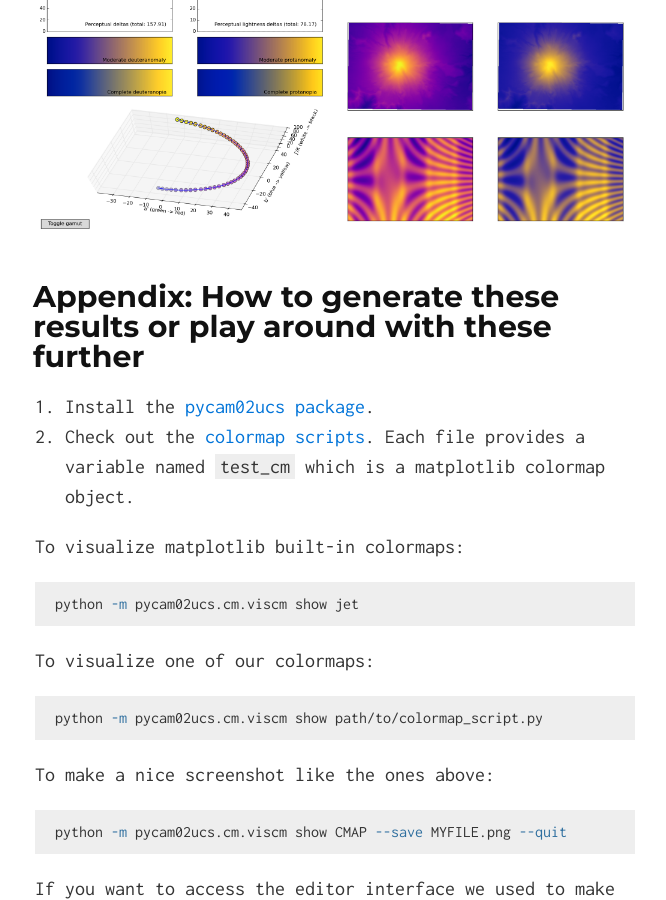
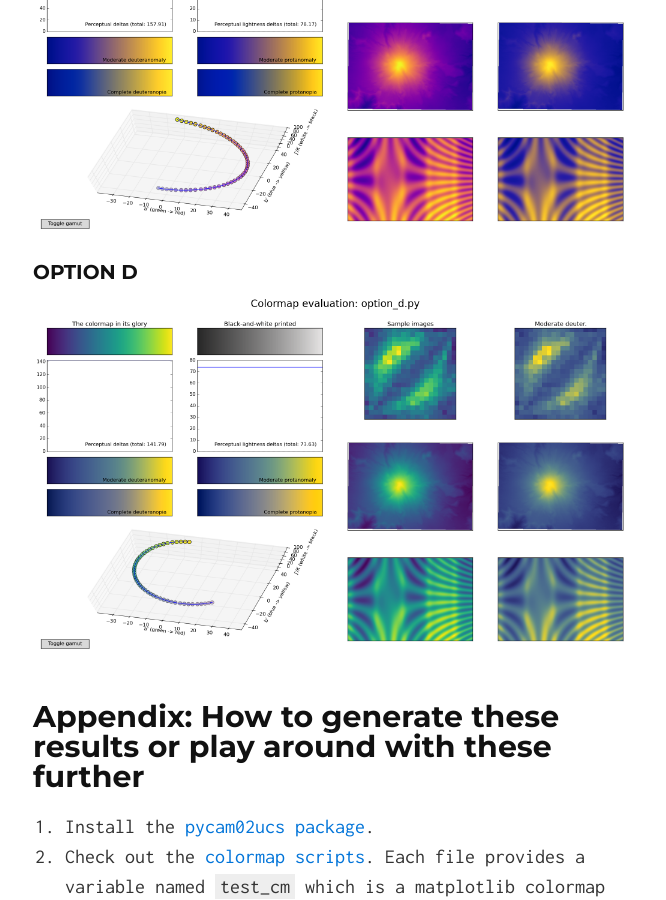
Before and after one commit to BIDS/colormap, a Jekyll site: the page built from index.md, in a window 1280 px wide and 900 px high, scrolled down 4731 px. Shown: the whole window, without its empty margins (305-971 px from the left). Built offline with Jekyll 4.4.1, drawn with Linux system fonts in a browser that asks for light colours; Markdown is read by kramdown in place of the engine named in the settings.

Commit message:
Add option d

```diff
--- a/index.md
+++ b/index.md
@@ -102,6 +102,9 @@ src="./images/screenshots/option_a.png"></a>
 
 <a href="./images/screenshots/option_c.png"><img src="./images/screenshots/option_c.png"></a>
 
+### Option D
+
+<a href="./images/screenshots/option_d.png"><img src="./images/screenshots/option_d.png"></a>
 
 ## Appendix: How to generate these results or play around with these further
 
```
Also changed, not shown: images/screenshots/option_d.png (added), 2 other files.
